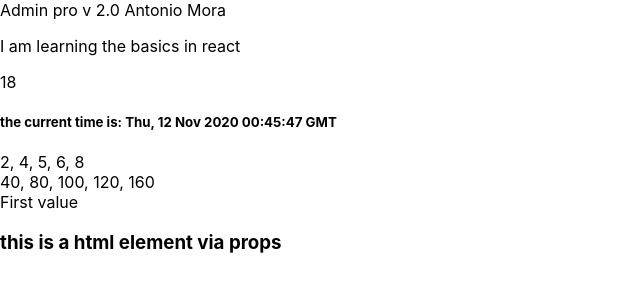
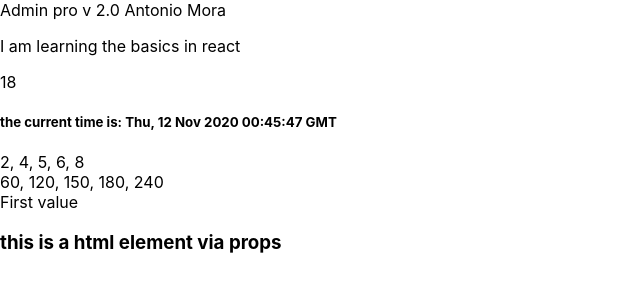
Before and after one commit to Antoniomora95/basic-react, a React (Create React App) app: page / in a window 1280 px wide. Shown: the top 300 px of the page, without its empty margins (0-640 px from the left). Built offline with nearby package versions, Linux system fonts and the light colour scheme.

Commit message:
In the last commit i reviewed how to use components and pass props

```diff
--- a/src/App.js
+++ b/src/App.js
@@ -89,7 +89,7 @@ function App() {
           key2: 'Second value'
         }
       }
-      callbackFn = {item => item * 20}
+      callbackFn = {item => item * 30}
       htmlEl = { <h3>this is a html element via props</h3> }
       ></Tick>
     </div>
```
